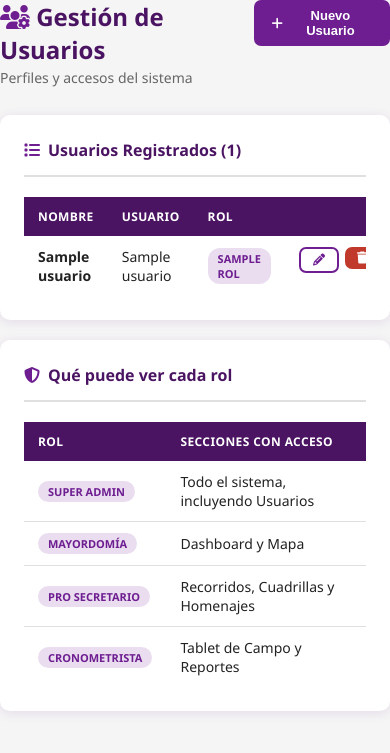
After one commit to hsmnperuorg-max/procesional, a Flask app: template templates/usuarios.html in a window 390 px wide. The commit adds this page. Shown: the top 753 px of the page. Run offline with Flask 3, Linux system fonts and the light colour scheme; the template is opened without the code that fills it: most values are stand-ins (such as "Sample title", 1, 10 or a date in 2020).

Commit message:
Agregar sistema de roles y gestión de usuarios
- 4 perfiles: Super Admin (acceso total), Mayordomía (dashboard y mapa),
  Pro Secretario (recorridos, cuadrillas, homenajes) y Cronometrista
  (tablet y reportes)
- Nueva sección /usuarios para crear, editar y eliminar usuarios (solo
  Super Admin), con protección contra autoeliminación y contra eliminar
  al último Super Admin
- El menú de navegación ahora solo muestra las secciones a las que el
  rol del usuario tiene acceso

```diff
--- a/app.py
+++ b/app.py
@@ -1,9 +1,79 @@
-from flask import Flask, render_template, request, jsonify, redirect, url_for, session
+from flask import Flask, render_template, request, jsonify, redirect, url_for, session, flash
 from datetime import datetime, timedelta
+from functools import wraps
 import json, os, uuid
 
 app = Flask(__name__)
 app.secret_key = os.environ.get('SECRET_KEY', 'hermandad-nazarenas-2024')
+
+# ── ROLES Y PERMISOS ──────────────────────
+# Cada rol tiene acceso a un conjunto de "secciones" del sistema.
+ROLES_PERMISOS = {
+    'Super Admin':     ['dashboard', 'recorridos', 'cuadrillas', 'homenajes', 'mapa', 'reportes', 'tablet', 'usuarios'],
+    'Mayordomía':      ['dashboard', 'mapa'],
+    'Pro Secretario':  ['recorridos', 'cuadrillas', 'homenajes'],
+    'Cronometrista':   ['tablet', 'reportes'],
+}
+
+# Endpoint al que se redirige por defecto para cada sección
+SECCION_ENDPOINT = {
+    'dashboard':  'dashboard',
+    'recorridos': 'recorridos',
+    'cuadrillas': 'cuadrillas',
+    'homenajes':  'homenajes',
+    'mapa':       'mapa_view',
+    'reportes':   'reporte_marcaciones',
+    'tablet':     'tablet',
+    'usuarios':   'usuarios',
+}
+
+def tiene_acceso(rol, seccion):
+    return seccion in ROLES_PERMISOS.get(rol, [])
+
+def ruta_inicio(rol):
+    permitidas = ROLES_PERMISOS.get(rol, [])
+    if not permitidas:
+        return url_for('login')
+    return url_for(SECCION_ENDPOINT[permitidas[0]])
+
+@app.context_processor
+def inject_permisos():
+    return dict(tiene_acceso=tiene_acceso)
+
+def login_required(f):
+    @wraps(f)
+    def wrapper(*args, **kwargs):
+        if 'usuario' not in session:
+            return redirect(url_for('login'))
+        return f(*args, **kwargs)
+    return wrapper
+
+def requiere_seccion(seccion):
+    """Protege una página: exige login y que el rol tenga acceso a la sección."""
+    def decorator(f):
+        @wraps(f)
+        def wrapper(*args, **kwargs):
+            if 'usuario' not in session:
+                return redirect(url_for('login'))
+            if not tiene_acceso(session['usuario'].get('rol'), seccion):
+                flash('No tienes permiso para acceder a esa sección.', 'error')
+                return redirect(ruta_inicio(session['usuario'].get('rol')))
+            return f(*args, **kwargs)
+        return wrapper
+    return decorator
+
+def requiere_seccion_api(seccion):
+    """Protege un endpoint JSON: exige login y acceso a la sección, sin redirigir."""
+    def decorator(f):
+        @wraps(f)
+        def wrapper(*args, **kwargs):
+            if 'usuario' not in session:
+                return jsonify({'error': 'No autorizado'}), 401
+            if not tiene_acceso(session['usuario'].get('rol'), seccion):
+                return jsonify({'error': 'Permiso denegado'}), 403
+            return f(*args, **kwargs)
+        return wrapper
+    return decorator
 
 DATA_DIR = os.path.join(os.path.dirname(__file__), 'data')
 
@@ -146,9 +216,10 @@ def init_data():
 
     if not os.path.exists(os.path.join(DATA_DIR, 'usuarios.json')):
         usuarios = [
-            {"id": "usr-001", "nombre": "Administrador General", "usuario": "admin",       "password": "admin123", "rol": "Administrador General"},
+            {"id": "usr-001", "nombre": "Administrador General", "usuario": "admin",       "password": "admin123", "rol": "Super Admin"},
             {"id": "usr-002", "nombre": "Juan Ríos",             "usuario": "cronometro1", "password": "cron123",  "rol": "Cronometrista"},
-            {"id": "usr-003", "nombre": "Carlos Mendoza",        "usuario": "director",    "password": "dir123",   "rol": "Director de Recorrido"},
+            {"id": "usr-003", "nombre": "Carlos Mendoza",        "usuario": "secretario1", "password": "sec123",   "rol": "Pro Secretario"},
+            {"id": "usr-004", "nombre": "Mayordomía",            "usuario": "mayordomo1",  "password": "mayor123", "rol": "Mayordomía"},
         ]
         save_data('usuarios.json', usuarios)
 
@@ -159,7 +230,7 @@ init_data()
 def index():
     if 'usuario' not in session:
         return redirect(url_for('login'))
-    return redirect(url_for('dashboard'))
+    return redirect(ruta_inicio(session['usuario'].get('rol')))
 
 @app.route('/login', methods=['GET', 'POST'])
 def login():
@@ -171,7 +242,7 @@ def login():
         user = next((u for u in usuarios if u['usuario'] == usuario and u['password'] == password), None)
         if user:
             session['usuario'] = user
-            return redirect(url_for('dashboard'))
+            return redirect(ruta_inicio(user.get('rol')))
         error = 'Usuario o contraseña incorrectos'
     return render_template('login.html', error=error)
 
@@ -182,9 +253,8 @@ def logout():
 
 # ── DASHBOARD ────────────────────────────
 @app.route('/dashboard')
+@requiere_seccion('dashboard')
 def dashboard():
-    if 'usuario' not in session:
-        return redirect(url_for('login'))
     from datetime import date
     recorridos = load_data('recorridos.json')
     rid = request.args.get('rid', recorridos[0]['id'] if recorridos else 'rec-001')
@@ -207,13 +277,12 @@ def dashboard():
         homenajes=homenajes,
         usuario=session['usuario'])
 
-ROLES_ADMIN = ['Administrador General', 'Super Admin']
+ROLES_ADMIN = ['Super Admin']
 
 # ── RECORRIDOS ────────────────────────────
 @app.route('/recorridos')
+@requiere_seccion('recorridos')
 def recorridos():
-    if 'usuario' not in session:
-        return redirect(url_for('login'))
     recorridos_data = load_data('recorridos.json')
     cuadrillas_data = load_data('cuadrillas.json')
     homenajes_data  = load_data('homenajes.json')
@@ -235,9 +304,8 @@ def recorridos():
         usuario=session['usuario'])
 
 @app.route('/recorridos/editar/<rid>', methods=['POST'])
+@requiere_seccion('recorridos')
 def editar_recorrido(rid):
-    if 'usuario' not in session:
-        return redirect(url_for('login'))
     data = load_data('recorridos.json')
     for r in data:
         if r['id'] == rid:
@@ -256,9 +324,8 @@ def editar_recorrido(rid):
     return redirect(url_for('recorridos'))
 
 @app.route('/recorridos/eliminar/<rid>', methods=['POST'])
+@requiere_seccion('recorridos')
 def eliminar_recorrido(rid):
-    if 'usuario' not in session:
-        return redirect(url_for('login'))
     if session['usuario'].get('rol') not in ROLES_ADMIN:
         return redirect(url_for('recorridos'))
     save_data('recorridos.json',  [r for r in load_data('recorridos.json')  if r['id'] != rid])
@@ -268,9 +335,8 @@ def eliminar_recorrido(rid):
     return redirect(url_for('recorridos'))
 
 @app.route('/recorridos/nuevo', methods=['GET', 'POST'])
+@requiere_seccion('recorridos')
 def nuevo_recorrido():
-    if 'usuario' not in session:
-        return redirect(url_for('login'))
     if request.method == 'POST':
         data = load_data('recorridos.json')
         data.append({
@@ -290,9 +356,8 @@ def nuevo_recorrido():
 
 # ── CUADRILLAS ────────────────────────────
 @app.route('/cuadrillas')
+@requiere_seccion('cuadrillas')
 def cuadrillas():
-    if 'usuario' not in session:
-        return redirect(url_for('login'))
     recorridos_data = load_data('recorridos.json')
     rutas = {r['id']: r.get('ruta_coords', []) for r in recorridos_data}
     return render_template('cuadrillas.html',
@@ -303,9 +368,8 @@ def cuadrillas():
         usuario=session['usuario'])
 
 @app.route('/cuadrillas/nueva', methods=['POST'])
+@requiere_seccion('cuadrillas')
 def nueva_cuadrilla():
-    if 'usuario' not in session:
-        return redirect(url_for('login'))
     data = load_data('cuadrillas.json')
     tipo = request.form.get('tipo', 'regular')
     hermandad = request.form.get('hermandad_invitada', '') if tipo == 'invitados' else ''
@@ -332,9 +396,8 @@ def nueva_cuadrilla():
     return redirect(url_for('cuadrillas'))
 
 @app.route('/cuadrillas/editar/<cid>', methods=['POST'])
+@requiere_seccion('cuadrillas')
 def editar_cuadrilla(cid):
-    if 'usuario' not in session:
-        return redirect(url_for('login'))
     data = load_data('cuadrillas.json')
     tipo = request.form.get('tipo', 'regular')
     hermandad = request.form.get('hermandad_invitada', '') if tipo == 'invitados' else ''
@@ -361,27 +424,24 @@ def editar_cuadrilla(cid):
     return redirect(url_for('cuadrillas'))
 
 @app.route('/cuadrillas/eliminar/<cid>', methods=['POST'])
+@requiere_seccion('cuadrillas')
 def eliminar_cuadrilla(cid):
-    if 'usuario' not in session:
-        return redirect(url_for('login'))
     data = [c for c in load_data('cuadrillas.json') if c['id'] != cid]
     save_data('cuadrillas.json', data)
     return redirect(url_for('cuadrillas'))
 
 # ── HOMENAJES ────────────────────────────
 @app.route('/homenajes')
+@requiere_seccion('homenajes')
 def homenajes():
-    if 'usuario' not in session:
-        return redirect(url_for('login'))
     return render_template('homenajes.html',
         homenajes=load_data('homenajes.json'),
         recorridos=load_data('recorridos.json'),
         usuario=session['usuario'])
 
 @app.route('/homenajes/editar/<hid>', methods=['POST'])
+@requiere_seccion('homenajes')
 def editar_homenaje(hid):
-    if 'usuario' not in session:
-        return redirect(url_for('login'))
     data = load_data('homenajes.json')
     for h in data:
         if h['id'] == hid:
@@ -399,17 +459,15 @@ def editar_homenaje(hid):
     return redirect(url_for('homenajes'))
 
 @app.route('/homenajes/eliminar/<hid>', methods=['POST'])
+@requiere_seccion('homenajes')
 def eliminar_homenaje(hid):
-    if 'usuario' not in session:
-        return redirect(url_for('login'))
     data = [h for h in load_data('homenajes.json') if h['id'] != hid]
     save_data('homenajes.json', data)
     return redirect(url_for('homenajes'))
 
 @app.route('/homenajes/nuevo', methods=['POST'])
+@requiere_seccion('homenajes')
 def nuevo_homenaje():
-    if 'usuario' not in session:
-        return redirect(url_for('login'))
     data = load_data('homenajes.json')
     nc_raw = request.form.get('numero_cuadrilla', '').strip()
     data.append({
@@ -428,9 +486,8 @@ def nuevo_homenaje():
 
 # ── TABLET ────────────────────────────────
 @app.route('/tablet')
+@requiere_seccion('tablet')
 def tablet():
-    if 'usuario' not in session:
-        return redirect(url_for('login'))
     from datetime import date
     return render_template('tablet.html',
         recorridos=load_data('recorridos.json'),
@@ -441,9 +498,8 @@ def tablet():
         usuario=session['usuario'])
 
 @app.route('/api/evento', methods=['POST'])
+@requiere_seccion_api('tablet')
 def registrar_evento():
-    if 'usuario' not in session:
-        return jsonify({'error': 'No autorizado'}), 401
     body = request.get_json()
     eventos = load_data('eventos.json')
     rid = body.get('recorrido_id', 'rec-001')
@@ -592,6 +648,7 @@ def api_eventos_recientes():
     return jsonify(filtrados[-15:])
 
 @app.route('/api/reset', methods=['POST'])
+@requiere_seccion_api('dashboard')
 def reset_eventos():
     save_data('eventos.json', [])
     return jsonify({'ok': True})
@@ -599,9 +656,8 @@ def reset_eventos():
 # ── MAPA ──────────────────────────────────
 @app.route('/mapa')
 @app.route('/mapa/<rid>')
+@requiere_seccion('mapa')
 def mapa_view(rid=None):
-    if 'usuario' not in session:
-        return redirect(url_for('login'))
     recorridos = load_data('recorridos.json')
     if rid is None:
         rid = recorridos[0]['id'] if recorridos else 'rec-001'
@@ -629,9 +685,8 @@ def api_posicion_get():
     })
 
 @app.route('/api/posicion', methods=['POST'])
+@requiere_seccion_api('mapa')
 def api_posicion_set():
-    if 'usuario' not in session:
-        return jsonify({'error': 'No autorizado'}), 401
     body = request.get_json()
     rid = body.get('rid', 'rec-001')
     recorridos = load_data('recorridos.json')
@@ -651,9 +706,8 @@ def api_posicion_set():
     return jsonify({'ok': True, 'wp': wp_actual, 'waypoint': waypoints[wp_actual] if waypoints else None})
 
 @app.route('/recorridos/trazar/<rid>')
+@requiere_seccion('recorridos')
 def trazar_recorrido(rid):
-    if 'usuario' not in session:
-        return redirect(url_for('login'))
     recorridos = load_data('recorridos.json')
     rec = next((r for r in recorridos if r['id'] == rid), None)
     if not rec:
@@ -665,9 +719,8 @@ def trazar_recorrido(rid):
     return render_template('trazador.html', recorrido=rec, cuadrillas=cuadrillas, usuario=session['usuario'])
 
 @app.route('/api/ruta/guardar', methods=['POST'])
+@requiere_seccion_api('recorridos')
 def guardar_ruta():
-    if 'usuario' not in session:
-        return jsonify({'error': 'No autorizado'}), 401
     body = request.get_json()
     rid    = body.get('rid')
     coords = body.get('coords', [])
@@ -770,9 +823,8 @@ def api_posicion_mapa():
     })
 
 @app.route('/api/posicion/reset', methods=['POST'])
+@requiere_seccion_api('mapa')
 def api_posicion_reset():
-    if 'usuario' not in session:
-        return jsonify({'error': 'No autorizado'}), 401
     body = request.get_json()
     rid = body.get('rid', 'rec-001')
     posicion = load_posicion()
@@ -782,9 +834,8 @@ def api_posicion_reset():
 
 # ── REPORTES ──────────────────────────────
 @app.route('/reporte/toma-y-deja/<rid>')
+@requiere_seccion('reportes')
 def reporte_toma_y_deja(rid):
-    if 'usuario' not in session:
-        return redirect(url_for('login'))
     recorridos = load_data('recorridos.json')
     rec = next((r for r in recorridos if r['id'] == rid), None)
     if not rec:
@@ -807,9 +858,8 @@ def reporte_toma_y_deja(rid):
         usuario=session['usuario'])
 
 @app.route('/reporte/marcaciones')
+@requiere_seccion('reportes')
 def reporte_marcaciones():
-    if 'usuario' not in session:
-        return redirect(url_for('login'))
     recorridos = load_data('recorridos.json')
     cuas_all   = load_data('cuadrillas.json')
     homs_all   = load_data('homenajes.json')
@@ -901,6 +951,85 @@ def reporte_marcaciones():
         hom_idx=hom_idx,
         usuario=session['usuario'])
 
+# ── USUARIOS ──────────────────────────────
+@app.route('/usuarios')
+@requiere_seccion('usuarios')
+def usuarios():
+    return render_template('usuarios.html',
+        usuarios=load_data('usuarios.json'),
+        roles=list(ROLES_PERMISOS.keys()),
+        usuario=session['usuario'])
+
+@app.route('/usuarios/nuevo', methods=['POST'])
+@requiere_seccion('usuarios')
+def nuevo_usuario():
+    nombre   = request.form.get('nombre', '').strip()
+    usuario_ = request.form.get('usuario', '').strip()
+    password = request.form.get('password', '').strip()
+    rol      = request.form.get('rol', '')
+    data = load_data('usuarios.json')
+    if not nombre or not usuario_ or not password or rol not in ROLES_PERMISOS:
+        flash('Todos los campos son obligatorios y el rol debe ser válido.', 'error')
+        return redirect(url_for('usuarios'))
+    if any(u['usuario'] == usuario_ for u in data):
+        flash(f'Ya existe un usuario con el nombre de acceso "{usuario_}".', 'error')
+        return redirect(url_for('usuarios'))
+    data.append({
+        "id": f"usr-{str(uuid.uuid4())[:8]}",
+        "nombre": nombre,
+        "usuario": usuario_,
+        "password": password,
+        "rol": rol,
+    })
+    save_data('usuarios.json', data)
+    flash(f'Usuario "{usuario_}" creado correctamente.', 'success')
+    return redirect(url_for('usuarios'))
+
+@app.route('/usuarios/editar/<uid>', methods=['POST'])
+@requiere_seccion('usuarios')
+def editar_usuario(uid):
+    nombre   = request.form.get('nombre', '').strip()
+    usuario_ = request.form.get('usuario', '').strip()
+    password = request.form.get('password', '').strip()
+    rol      = request.form.get('rol', '')
+    data = load_data('usuarios.json')
+    if not nombre or not usuario_ or rol not in ROLES_PERMISOS:
+        flash('Todos los campos son obligatorios y el rol debe ser válido.', 'error')
+        return redirect(url_for('usuarios'))
+    if any(u['usuario'] == usuario_ and u['id'] != uid for u in data):
+        flash(f'Ya existe un usuario con el nombre de acceso "{usuario_}".', 'error')
+        return redirect(url_for('usuarios'))
+    for u in data:
+        if u['id'] == uid:
+            u['nombre']  = nombre
+            u['usuario'] = usuario_
+            u['rol']     = rol
+            if password:
+                u['password'] = password
+            if session['usuario']['id'] == uid:
+                session['usuario'] = u
+            break
+    save_data('usuarios.json', data)
+    flash('Usuario actualizado correctamente.', 'success')
+    return redirect(url_for('usuarios'))
+
+@app.route('/usuarios/eliminar/<uid>', methods=['POST'])
+@requiere_seccion('usuarios')
+def eliminar_usuario(uid):
+    if uid == session['usuario']['id']:
+        flash('No puedes eliminar tu propio usuario.', 'error')
+        return redirect(url_for('usuarios'))
+    data = load_data('usuarios.json')
+    objetivo = next((u for u in data if u['id'] == uid), None)
+    if objetivo and objetivo.get('rol') == 'Super Admin':
+        otros_admins = [u for u in data if u.get('rol') == 'Super Admin' and u['id'] != uid]
+        if not otros_admins:
+            flash('No puedes eliminar al único Super Admin del sistema.', 'error')
+            return redirect(url_for('usuarios'))
+    save_data('usuarios.json', [u for u in data if u['id'] != uid])
+    flash('Usuario eliminado.', 'success')
+    return redirect(url_for('usuarios'))
+
 if __name__ == '__main__':
     port = int(os.environ.get('PORT', 5000))
     app.run(debug=False, host='0.0.0.0', port=port)
--- a/templates/base.html
+++ b/templates/base.html
@@ -19,13 +19,30 @@
     </div>
   </div>
   <ul class="nav-links">
+    {% if tiene_acceso(session.usuario.rol, 'dashboard') %}
     <li><a href="/dashboard" class="{% if request.path == '/dashboard' %}active{% endif %}"><i class="fa fa-gauge"></i> Dashboard</a></li>
+    {% endif %}
+    {% if tiene_acceso(session.usuario.rol, 'recorridos') %}
     <li><a href="/recorridos" class="{% if '/recorridos' in request.path %}active{% endif %}"><i class="fa fa-route"></i> Recorridos</a></li>
+    {% endif %}
+    {% if tiene_acceso(session.usuario.rol, 'cuadrillas') %}
     <li><a href="/cuadrillas" class="{% if '/cuadrillas' in request.path %}active{% endif %}"><i class="fa fa-people-group"></i> Cuadrillas</a></li>
+    {% endif %}
+    {% if tiene_acceso(session.usuario.rol, 'homenajes') %}
     <li><a href="/homenajes" class="{% if '/homenajes' in request.path %}active{% endif %}"><i class="fa fa-church"></i> Homenajes</a></li>
+    {% endif %}
+    {% if tiene_acceso(session.usuario.rol, 'mapa') %}
     <li><a href="/mapa" class="{% if '/mapa' in request.path %}active{% endif %}"><i class="fa fa-map-location-dot"></i> Mapa</a></li>
+    {% endif %}
+    {% if tiene_acceso(session.usuario.rol, 'reportes') %}
     <li><a href="/reporte/marcaciones" class="{% if '/reporte' in request.path %}active{% endif %}"><i class="fa fa-file-lines"></i> Reportes</a></li>
+    {% endif %}
+    {% if tiene_acceso(session.usuario.rol, 'tablet') %}
     <li><a href="/tablet" class="nav-tablet {% if '/tablet' in request.path %}active{% endif %}"><i class="fa fa-tablet"></i> Tablet Campo</a></li>
+    {% endif %}
+    {% if tiene_acceso(session.usuario.rol, 'usuarios') %}
+    <li><a href="/usuarios" class="{% if '/usuarios' in request.path %}active{% endif %}"><i class="fa fa-users-gear"></i> Usuarios</a></li>
+    {% endif %}
   </ul>
   <div class="nav-user">
     <span><i class="fa fa-user-circle"></i> {{ session.usuario.nombre }}</span>
--- /dev/null
+++ b/templates/usuarios.html
@@ -0,0 +1,159 @@
+{% extends "base.html" %}
+{% block title %}Usuarios{% endblock %}
+{% block content %}
+<div class="page-header">
+  <div>
+    <h1><i class="fa fa-users-gear" style="color:var(--morado)"></i> Gestión de Usuarios</h1>
+    <p>Perfiles y accesos del sistema</p>
+  </div>
+  <button class="btn btn-primary" onclick="document.getElementById('modal-usr').classList.add('open')">
+    <i class="fa fa-plus"></i> Nuevo Usuario
+  </button>
+</div>
+
+<div class="card">
+  <div class="card-header">
+    <h2><i class="fa fa-list"></i> Usuarios Registrados ({{ usuarios|length }})</h2>
+  </div>
+  <div class="table-wrap">
+    <table>
+      <thead>
+        <tr><th>Nombre</th><th>Usuario</th><th>Rol</th><th></th></tr>
+      </thead>
+      <tbody>
+        {% for u in usuarios %}
+        <tr>
+          <td><strong>{{ u.nombre }}</strong></td>
+          <td>{{ u.usuario }}</td>
+          <td><span class="badge badge-morado">{{ u.rol }}</span></td>
+          <td style="display:flex;gap:6px">
+            <button type="button" class="btn btn-sm btn-outline"
+                    data-id="{{ u.id }}"
+                    onclick="abrirEditarUsr(this)">
+              <i class="fa fa-pencil"></i>
+            </button>
+            <form method="POST" action="/usuarios/eliminar/{{ u.id }}" onsubmit="return confirm('¿Eliminar este usuario?')">
+              <button type="submit" class="btn btn-sm btn-danger"><i class="fa fa-trash"></i></button>
+            </form>
+          </td>
+        </tr>
+        {% else %}
+        <tr><td colspan="4" style="text-align:center;color:var(--gris-text);padding:40px">No hay usuarios registrados.</td></tr>
+        {% endfor %}
+      </tbody>
+    </table>
+  </div>
+</div>
+
+<div class="card" style="margin-top:16px">
+  <div class="card-header">
+    <h2><i class="fa fa-shield-halved"></i> Qué puede ver cada rol</h2>
+  </div>
+  <div class="table-wrap">
+    <table>
+      <thead><tr><th>Rol</th><th>Secciones con acceso</th></tr></thead>
+      <tbody>
+        <tr><td><span class="badge badge-morado">Super Admin</span></td><td>Todo el sistema, incluyendo Usuarios</td></tr>
+        <tr><td><span class="badge badge-morado">Mayordomía</span></td><td>Dashboard y Mapa</td></tr>
+        <tr><td><span class="badge badge-morado">Pro Secretario</span></td><td>Recorridos, Cuadrillas y Homenajes</td></tr>
+        <tr><td><span class="badge badge-morado">Cronometrista</span></td><td>Tablet de Campo y Reportes</td></tr>
+      </tbody>
+    </table>
+  </div>
+</div>
+
+<!-- Modal nuevo usuario -->
+<div class="modal-overlay" id="modal-usr">
+  <div class="modal">
+    <h3><i class="fa fa-user-plus" style="color:var(--morado)"></i> Nuevo Usuario</h3>
+    <form method="POST" action="/usuarios/nuevo">
+      <div class="form-grid">
+        <div class="form-group" style="grid-column:1/-1">
+          <label>Nombre Completo</label>
+          <input type="text" name="nombre" placeholder="Ej: Carlos Mendoza" required>
+        </div>
+        <div class="form-group">
+          <label>Usuario (para iniciar sesión)</label>
+          <input type="text" name="usuario" placeholder="Ej: cmendoza" required>
+        </div>
+        <div class="form-group">
+          <label>Contraseña</label>
+          <input type="text" name="password" placeholder="Contraseña" required>
+        </div>
+        <div class="form-group" style="grid-column:1/-1">
+          <label>Rol / Perfil</label>
+          <select name="rol" required>
+            {% for r in roles %}
+            <option value="{{ r }}">{{ r }}</option>
+            {% endfor %}
+          </select>
+        </div>
+      </div>
+      <div class="form-actions" style="margin-top:16px">
+        <button type="submit" class="btn btn-primary"><i class="fa fa-save"></i> Guardar</button>
+        <button type="button" class="btn btn-outline" onclick="document.getElementById('modal-usr').classList.remove('open')">Cancelar</button>
+      </div>
+    </form>
+  </div>
+</div>
+
+<!-- Modal editar usuario -->
+<div class="modal-overlay" id="modal-edit-usr">
+  <div class="modal">
+    <h3><i class="fa fa-pencil" style="color:var(--morado)"></i> Editar Usuario</h3>
+    <form method="POST" id="form-edit-usr">
+      <div class="form-grid">
+        <div class="form-group" style="grid-column:1/-1">
+          <label>Nombre Completo</label>
+          <input type="text" name="nombre" id="edit-usr-nombre" required>
+        </div>
+        <div class="form-group">
+          <label>Usuario (para iniciar sesión)</label>
+          <input type="text" name="usuario" id="edit-usr-usuario" required>
+        </div>
+        <div class="form-group">
+          <label>Contraseña <span style="font-size:10px;color:var(--gris-text)">(dejar vacío para no cambiarla)</span></label>
+          <input type="text" name="password" id="edit-usr-password" placeholder="Nueva contraseña">
+        </div>
+        <div class="form-group" style="grid-column:1/-1">
+          <label>Rol / Perfil</label>
+          <select name="rol" id="edit-usr-rol" required>
+            {% for r in roles %}
+            <option value="{{ r }}">{{ r }}</option>
+            {% endfor %}
+          </select>
+        </div>
+      </div>
+      <div class="form-actions" style="margin-top:16px">
+        <button type="submit" class="btn btn-primary"><i class="fa fa-save"></i> Guardar Cambios</button>
+        <button type="button" class="btn btn-outline" onclick="document.getElementById('modal-edit-usr').classList.remove('open')">Cancelar</button>
+      </div>
+    </form>
+  </div>
+</div>
+{% endblock %}
+
+{% block scripts %}
+<script>
+const USUARIOS_DATA = {{ usuarios | tojson }};
+
+function abrirEditarUsr(btn) {
+  const u = USUARIOS_DATA.find(x => x.id === btn.dataset.id);
+  if (!u) return;
+  const form = document.getElementById('form-edit-usr');
+  form.action = `/usuarios/editar/${u.id}`;
+  document.getElementById('edit-usr-nombre').value   = u.nombre;
+  document.getElementById('edit-usr-usuario').value  = u.usuario;
+  document.getElementById('edit-usr-password').value = '';
+  document.getElementById('edit-usr-rol').value      = u.rol;
+  document.getElementById('modal-edit-usr').classList.add('open');
+}
+
+document.getElementById('modal-usr').addEventListener('click', function(e) {
+  if (e.target === this) this.classList.remove('open');
+});
+document.getElementById('modal-edit-usr').addEventListener('click', function(e) {
+  if (e.target === this) this.classList.remove('open');
+});
+</script>
+{% endblock %}
```
Also changed, not shown: data/usuarios.json (+11 -4 lines).
